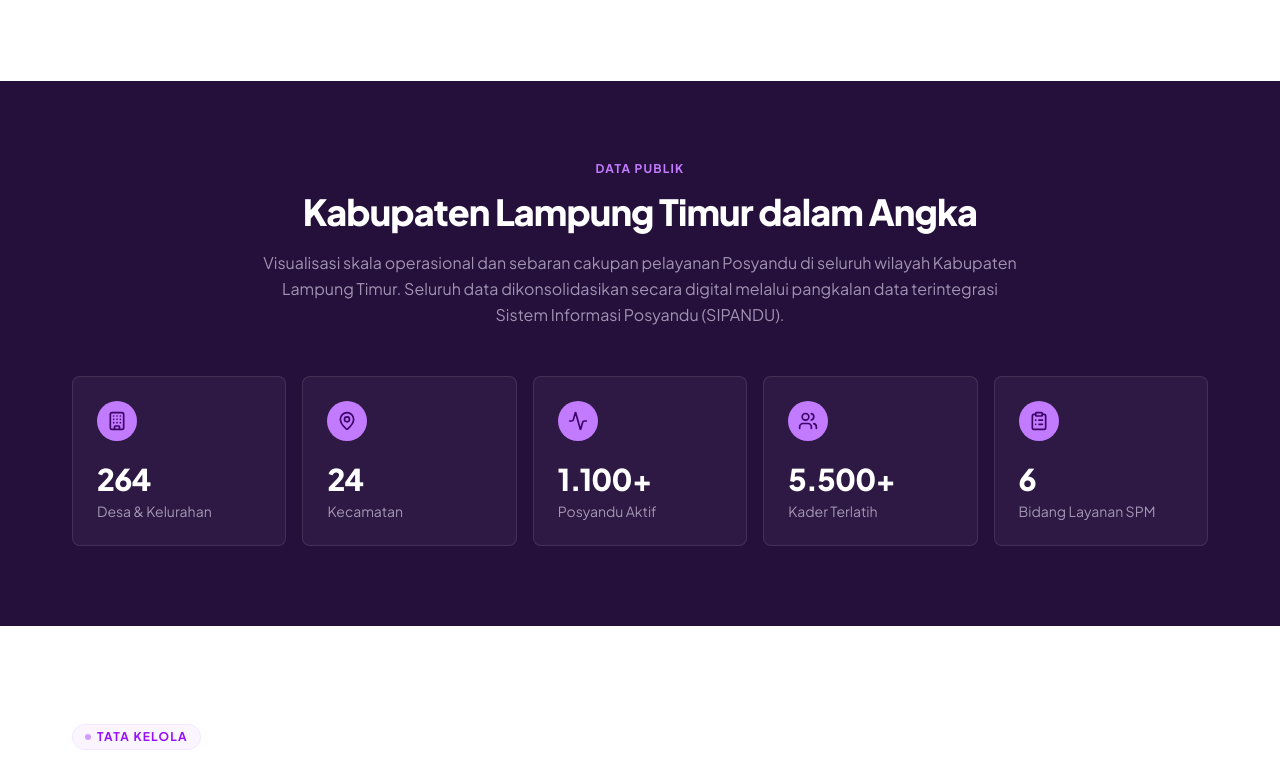
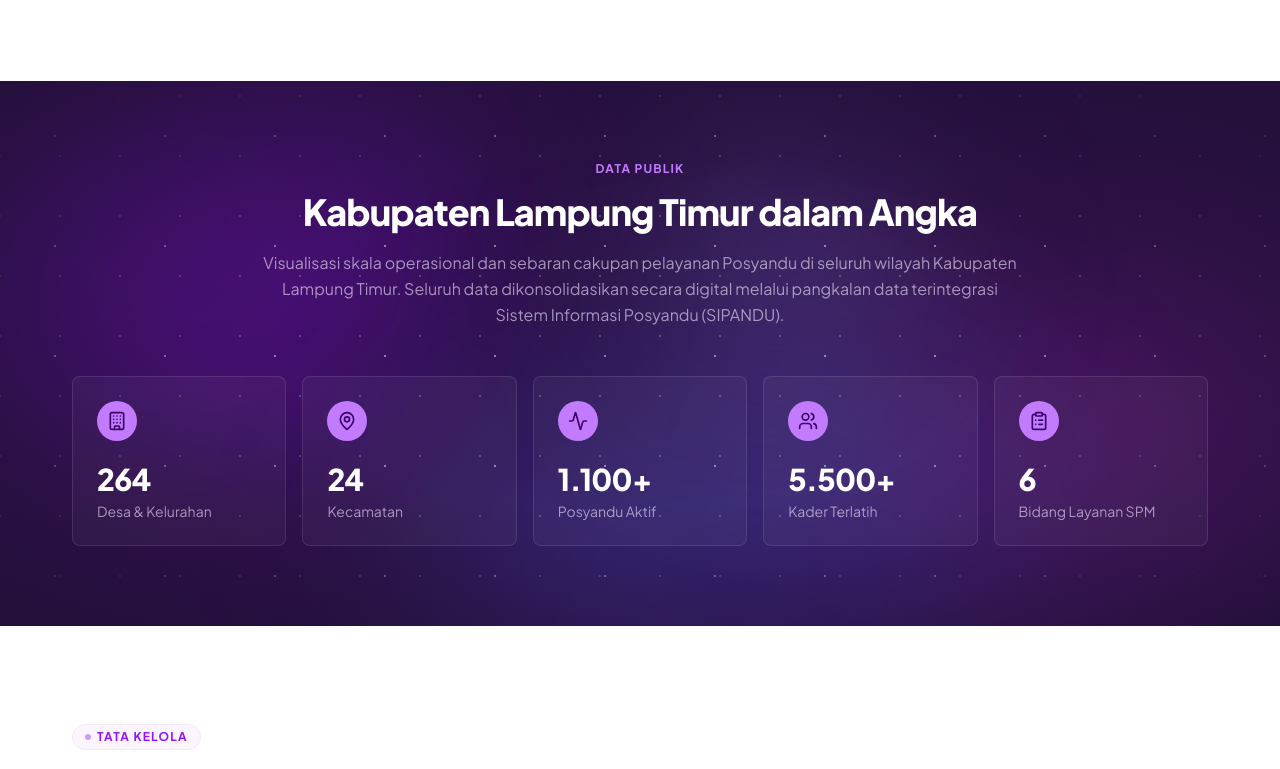
Before and after one commit to 960nata/sip-posyandu-ratujayatani, a Next.js app: page / in a window 1280 px wide. Shown: the part 2100-2869 px from the top of the page. Built offline with nearby package versions, Linux system fonts and the light colour scheme; no server answers.

Commit message:
feat(theme): migrate legal basis section to purple theme and replace green graphics

```diff
--- a/src/app/page.tsx
+++ b/src/app/page.tsx
@@ -386,8 +386,22 @@ export default function Home() {
       </section>
 
       {/* Section: Lampung Timur dalam Angka */}
-      <section className="py-20 bg-[#25103c] overflow-hidden">
-        <div className="max-w-[1200px] mx-auto px-4 sm:px-6 lg:px-8">
+      <section className="relative py-20 bg-[#25103c] overflow-hidden">
+        {/* Nebula background */}
+        <div className="absolute inset-0 pointer-events-none" aria-hidden>
+          {/* Glowing gas clouds */}
+          <div className="absolute -top-32 -left-24 w-[550px] h-[550px] rounded-full bg-purple-600/35 blur-[120px]" />
+          <div className="absolute top-1/3 right-[-140px] w-[500px] h-[500px] rounded-full bg-fuchsia-500/25 blur-[130px]" />
+          <div className="absolute -bottom-40 left-1/3 w-[600px] h-[400px] rounded-full bg-indigo-500/30 blur-[110px]" />
+          <div className="absolute top-10 left-1/2 w-[300px] h-[300px] rounded-full bg-violet-400/20 blur-[90px]" />
+          {/* Star field (two layers for depth) */}
+          <div className="absolute inset-0 opacity-50 bg-[radial-gradient(circle,rgba(255,255,255,0.9)_1px,transparent_1.5px)] [background-size:110px_110px]" />
+          <div className="absolute inset-0 opacity-30 bg-[radial-gradient(circle,rgba(255,255,255,0.7)_0.8px,transparent_1.2px)] [background-size:60px_60px] [background-position:30px_45px]" />
+          {/* Soft vignette so edges stay dark */}
+          <div className="absolute inset-0 bg-[radial-gradient(ellipse_at_center,transparent_40%,#25103c_100%)]" />
+        </div>
+
+        <div className="relative z-10 max-w-[1200px] mx-auto px-4 sm:px-6 lg:px-8">
           {/* Header */}
           <motion.div
             initial={{ opacity: 0, y: 20 }}
@@ -1048,7 +1062,7 @@ export default function Home() {
               </div>
               <div className="relative h-[220px] w-full overflow-hidden mt-2">
                 <Image
-                  src="/images/uu_desa_hukum.png"
+                  src="/images/uu_desa_hukum_purple.png"
                   alt="Undang-Undang Desa"
                   fill
                   className="object-cover transition-transform duration-500 hover:scale-105"
@@ -1164,7 +1178,7 @@ export default function Home() {
               {/* 3D Wave Abstract Graphic at the bottom */}
               <div className="relative flex-1 w-full min-h-[340px] mt-auto overflow-hidden">
                 <Image
-                  src="/images/abstrak_green_wave.png"
+                  src="/images/abstrak_purple_wave.png"
                   alt="3D Wave Pattern"
                   fill
                   className="object-cover transition-transform duration-500 hover:scale-105"
@@ -1188,7 +1202,7 @@ export default function Home() {
               variants={itemVariants}
               whileHover={{ y: -8, scale: 1.015 }}
               transition={{ duration: 0.3 }}
-              style={{ background: "linear-gradient(135deg, #f59e0b 0%, #84cc16 35%, #10b981 70%, #064e3b 100%)" }}
+              style={{ background: "linear-gradient(135deg, #a855f7 0%, #7c3aed 35%, #6366f1 70%, #31104a 100%)" }}
               className="rounded-[10px] text-white overflow-hidden p-8 md:p-10 flex flex-col md:flex-row justify-between items-center md:col-span-2 relative shadow-lg hover:shadow-xl cursor-pointer"
             >
               <div className="flex-1 text-left z-10">
```
Also changed, not shown: public/images/abstrak_purple_wave.png (added), public/images/uu_desa_hukum_purple.png (added).
